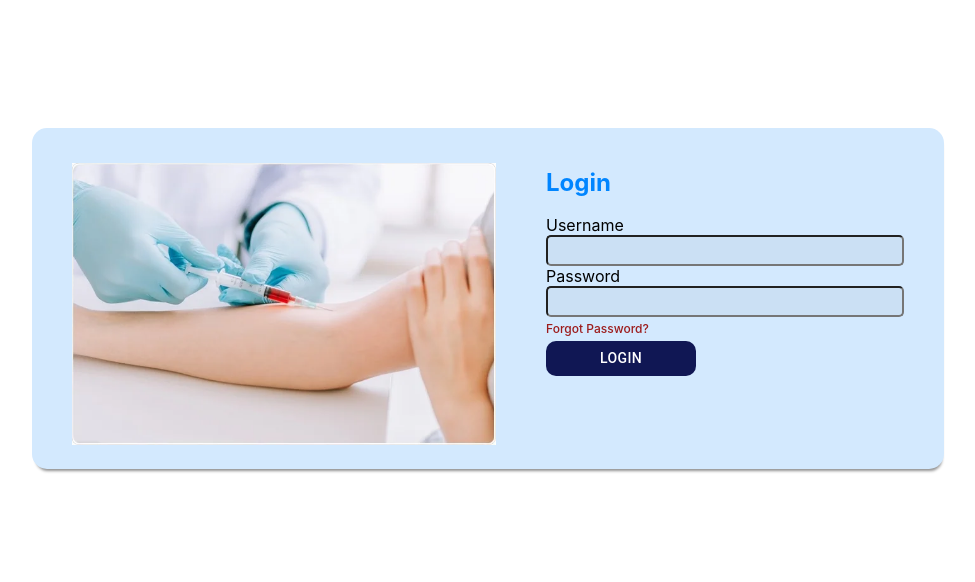
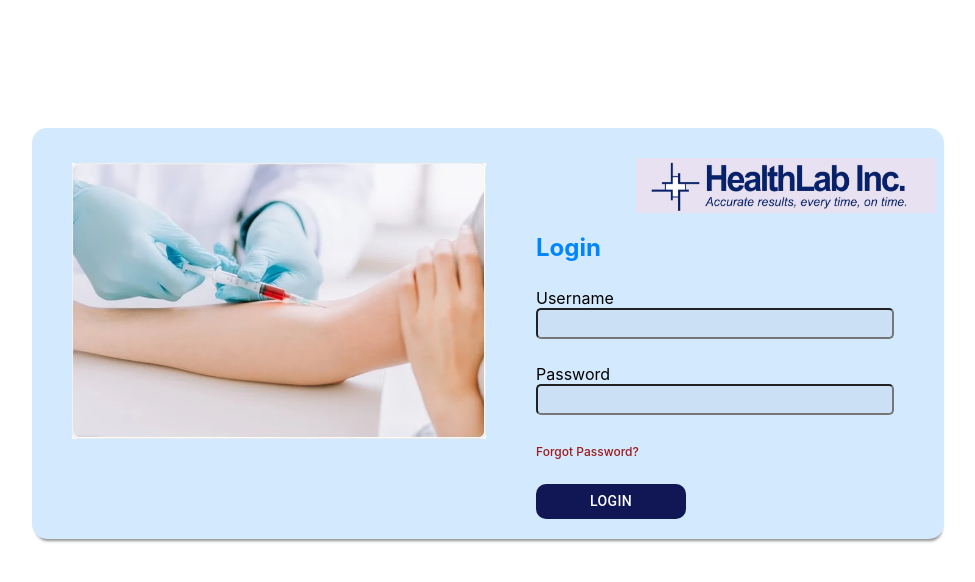
Before and after one commit to chamodlw/my-app, a React (Create React App) app: page /Login in a window 1280 px wide. Shown: the top 582 px of the page, without its empty margins (160-1135 px from the left). Built offline with nearby package versions, Linux system fonts and the light colour scheme.

Commit message:
Theoda_0206_22.30

```diff
--- a/src/Components/Login.js
+++ b/src/Components/Login.js
@@ -38,17 +38,27 @@ function Login() {
             marginLeft: "50px",
           }}
         >
+
+
+<img
+          src={photo1} // Use the imported image
+          // alt="My Photo"
+          style={{ width: "100%", maxWidth: "300px", marginTop: "10px", marginLeft: "100px"}}
+        />
+
           <h2
             style={{
-              marginBottom: "5%",
+              marginBottom: "7%",
               color: "#0085FF",
               fontWeight: "bold",
+
             }}
           >
+
             Login
           </h2>
 
-          <div className="form-group">
+          <div className="form-group"  style={{ marginBottom: "25px" }}>
             <label className="labels" htmlFor="username">
               Username
             </label>
@@ -68,7 +78,8 @@ function Login() {
             </div>
           </div>
 
-          <div className="form-group">
+
+          <div className="form-group"  style={{ marginBottom: "25px" }}>
             <label className="labels" htmlFor="password">
               Password
             </label>
@@ -88,7 +99,7 @@ function Login() {
             </div>
           </div>
 
-          <div className="form-group">
+          <div className="form-group"  style={{ marginBottom: "20px" }}>
             <label
               className="labels"
               htmlFor="space"
```
